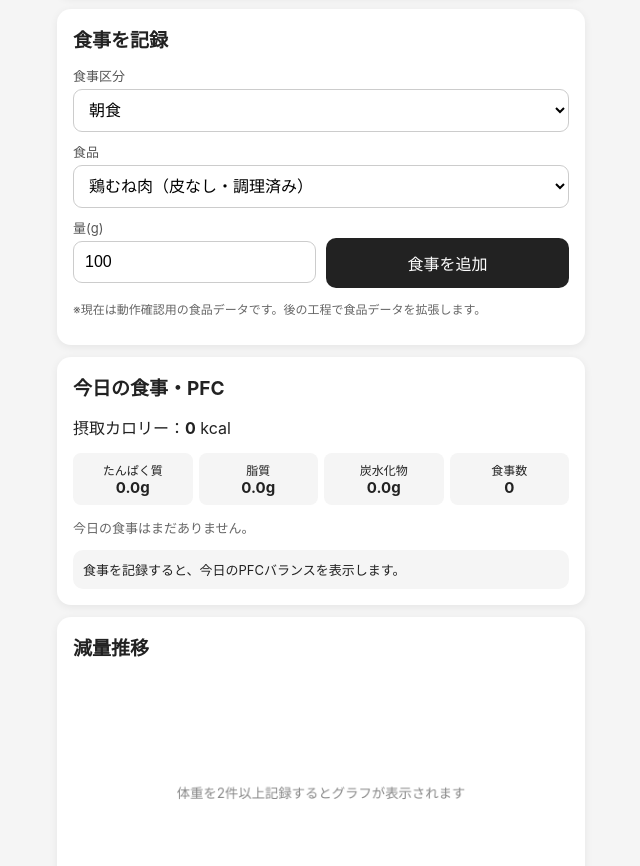
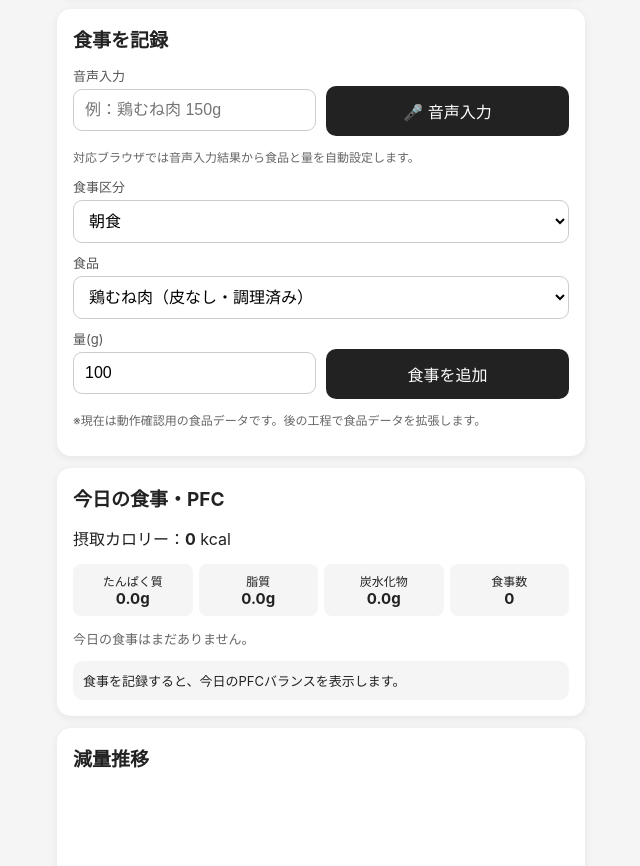
Before and after one commit to a8cha8a/Well-Body, a plain HTML site: page index.html in a window 1280 px wide. Shown: the part 1799-2665 px from the top of the page, without its empty margins (319-959 px from the left). Drawn offline with Linux system fonts and the light colour scheme.

Commit message:
Add voice input demo for meal logging

```diff
--- a/index.html
+++ b/index.html
@@ -103,6 +103,11 @@ button{width:100%;padding:13px;border:0;border-radius:10px;background:#222;color
 
 <div class="card">
 <h2>食事を記録</h2>
+<div class="row">
+<label>音声入力<input id="voiceText" type="text" placeholder="例：鶏むね肉 150g"></label>
+<div><label>&nbsp;</label><button type="button" onclick="startVoice()">🎤 音声入力</button></div>
+</div>
+<p id="voiceMessage" class="muted">対応ブラウザでは音声入力結果から食品と量を自動設定します。</p>
 <div class="form">
 <label>食事区分<select id="mealType"><option value="breakfast">朝食</option><option value="lunch">昼食</option><option value="snack">間食</option><option value="dinner">夕食</option></select></label>
 <label>食品<select id="foodSelect"></select></label>
@@ -170,6 +175,27 @@ function loadMeals(){
   select.appendChild(o);
  });
  renderMeals();
+}
+
+function startVoice(){
+ const SpeechRecognition=window.SpeechRecognition||window.webkitSpeechRecognition;
+ const msg=document.getElementById("voiceMessage");
+ if(!SpeechRecognition){msg.textContent="このブラウザでは音声入力機能を利用できません。";return;}
+ const rec=new SpeechRecognition();
+ rec.lang="ja-JP";rec.interimResults=false;rec.maxAlternatives=1;
+ msg.textContent="音声を聞いています…";
+ rec.onresult=e=>{
+  const spoken=e.results[0][0].transcript;
+  document.getElementById("voiceText").value=spoken;
+  const m=spoken.match(/(\d+(?:\.\d+)?)\s*(?:g|グラム)/i);
+  if(m)document.getElementById("foodGrams").value=m[1];
+  const hit=foodData.find(f=>spoken.includes(f.name.split("（")[0])||spoken.includes(f.name));
+  if(hit)document.getElementById("foodSelect").value=hit.id;
+  msg.textContent="認識結果："+spoken;
+ };
+ rec.onerror=()=>{msg.textContent="音声入力を開始できませんでした。";}
+ rec.onend=()=>{if(msg.textContent==="音声を聞いています…")msg.textContent="音声入力を終了しました。";}
+ rec.start();
 }
 
 function addMeal(){
```
